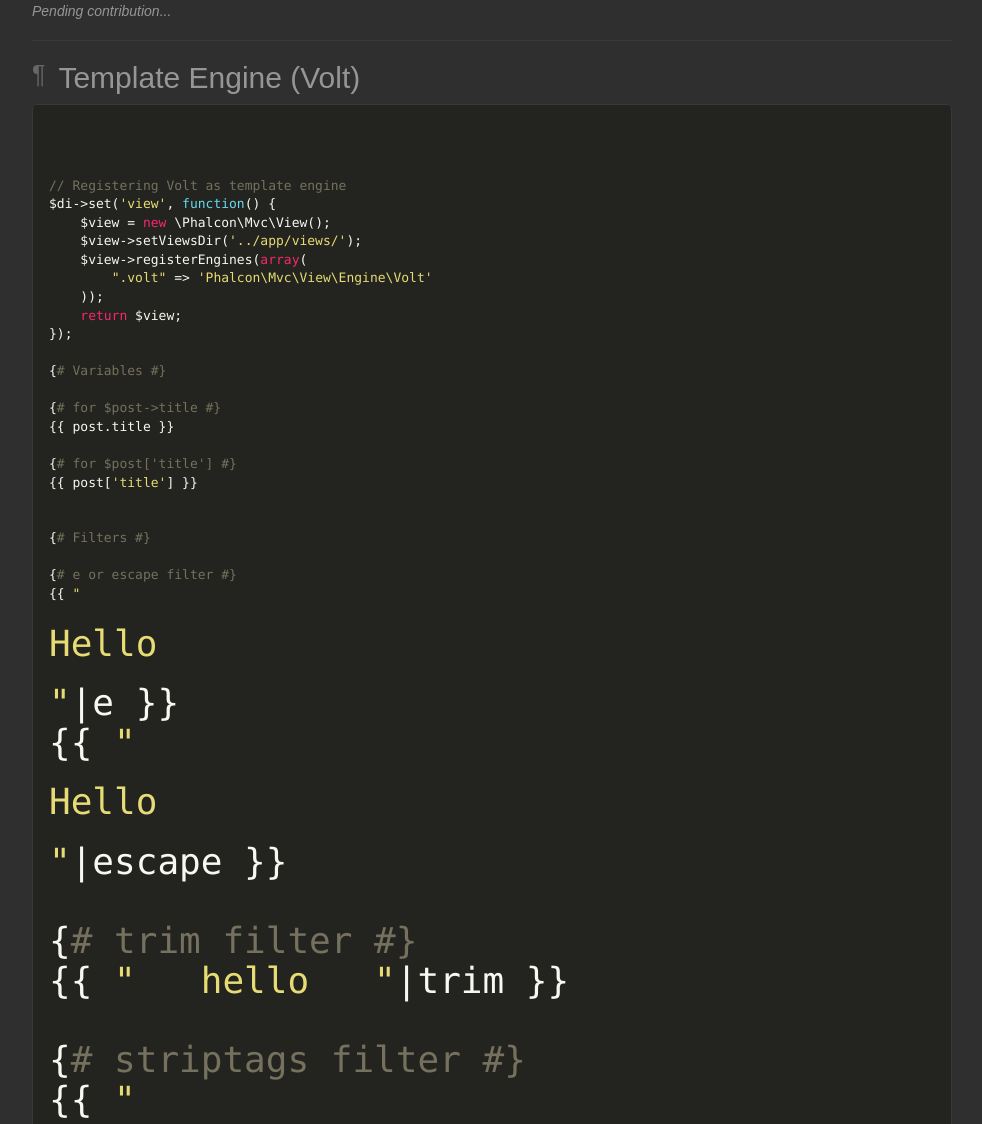
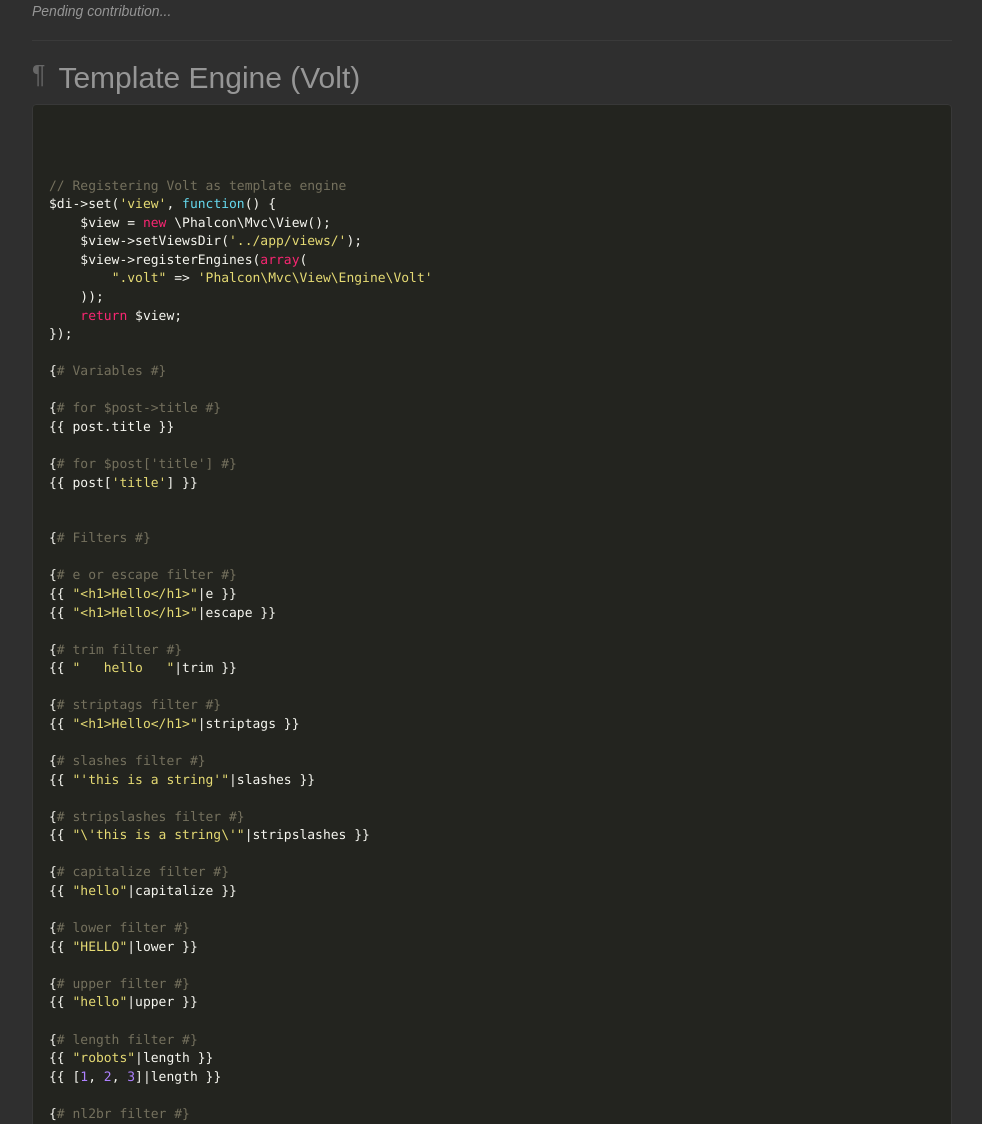
Before and after one commit to mctekk/phalcon-cheat-sheet, a plain HTML site: page index.html in a window 1280 px wide. Shown: the part 3400-4524 px from the top of the page, without its empty margins (173-1155 px from the left). Drawn offline with nearby package versions, Linux system fonts and the light colour scheme.

Commit message:
Fixing little bug with html special characters

```diff
--- a/index.html
+++ b/index.html
@@ -270,14 +270,14 @@ $di->set('view', function() {
 {# Filters #}
 
 {# e or escape filter #}
-{{ "<h1>Hello<h1>"|e }}
-{{ "<h1>Hello<h1>"|escape }}
+{{ "&lt;h1&gt;Hello&lt;/h1&gt;"|e }}
+{{ "&lt;h1&gt;Hello&lt;/h1&gt;"|escape }}
 
 {# trim filter #}
 {{ "   hello   "|trim }}
 
 {# striptags filter #}
-{{ "<h1>Hello<h1>"|striptags }}
+{{ "&lt;h1&gt;Hello&lt;/h1&gt;"|striptags }}
 
 {# slashes filter #}
 {{ "'this is a string'"|slashes }}
```
